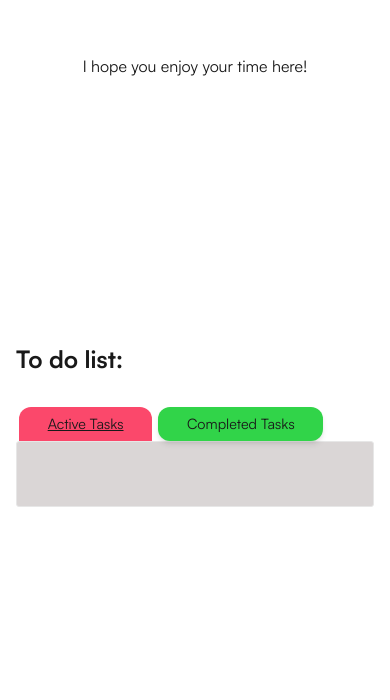
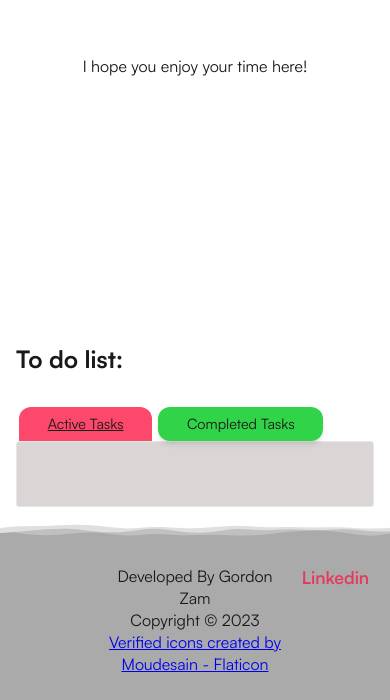
Before and after one commit to GordonNZ/todolistbygordon, a React (Create React App) app: page / in a window 390 px wide. Shown: the part 575-1275 px from the top of the page. Before the commit the page ends 1098 px from the top, so only its background shows below. Built offline with nearby package versions, Linux system fonts and the light colour scheme.

Commit message:
added responsive layout, favicon update, footer

```diff
--- a/src/pages/HomePage.js
+++ b/src/pages/HomePage.js
@@ -10,6 +10,7 @@ import './components/AddTaskForm';
 import AddTaskForm from './components/AddTaskForm';
 import Navbar from './components/Navbar';
 import Header from './components/Header';
+import Footer from './components/Footer';
 
 export default function HomePage() {
   // const [task, setTask] = useState('');
@@ -379,6 +380,7 @@ export default function HomePage() {
             ))}
         </div>
       </main>
+      <Footer />
     </div>
   );
 }
--- a/src/pages/HomePage.module.css
+++ b/src/pages/HomePage.module.css
@@ -1,10 +1,11 @@
 /* * {
   border: 2px solid red !important;
 } */
+
 body {
   color: var(--black);
 }
-/* ~~~~~~~~ Header code ~~~~~~~~ */
+/* ~~~~~~~~ Header ~~~~~~~~ */
 header {
   display: flex;
   justify-content: space-between;
@@ -23,7 +24,6 @@ nav > ul > li {
   margin: 0 1.2em;
   font-size: 1rem;
 }
-
 .name::after {
   content: 'gm';
   font-size: 0.7rem;
@@ -33,16 +33,6 @@ nav > ul > li {
   animation: animategm 3s linear infinite;
   position: relative;
 }
-
-/* #gm {
-  font-size: 0.7rem;
-  font-weight: 500;
-
-  bottom: 20px;
-  animation: animategm 4s infinite alternate-reverse;
-  position: relative;
-} */
-
 @keyframes animategm {
   from {
     transform: rotate(0deg);
@@ -55,13 +45,11 @@ nav > ul > li {
     color: #e3183d;
   }
 }
-
 .date {
   margin-top: 0.7em;
 }
 
-/* ~~~~~~~~ Main Body code ~~~~~~~~ */
-
+/* ~~~~~~~~ Main Body ~~~~~~~~ */
 main {
   margin: 1em 5em;
 }
@@ -70,7 +58,6 @@ main {
   justify-content: space-between;
   margin: 2em 0;
 }
-
 .content {
   justify-content: space-evenly;
   background-color: rgba(162, 154, 154, 0.4);
@@ -169,7 +156,6 @@ button {
 .button:hover {
   background-color: rgb(43, 184, 64);
 }
-
 .buttons > button {
   font-size: 1em;
 }
@@ -211,7 +197,7 @@ button {
   color: white;
 }
 
-/* FORM CSS */
+/* ~~~~~~~~~~~~~~~~~~ FORM CSS ~~~~~~~~~~~~~~~~~~*/
 .formContainer {
   display: flex;
   justify-content: center;
@@ -242,7 +228,7 @@ button {
 }
 .addTaskInput {
   padding: 0.5em 0.5em;
-  font-size: clamp(0.9rem, 3vw, 1.2rem);
+  font-size: clamp(0.9rem, 3vw, 1.1rem);
   border: none;
   width: 90%;
   border-radius: inherit;
@@ -274,12 +260,6 @@ button {
   background-color: #e3183d;
 }
 
-.calendar {
-  transform: scale(100%);
-}
-
-@media (max-width: 470px) {
-}
 @media (max-width: 670px) {
   header {
     padding: 1em 1em 2em 1em;
@@ -305,6 +285,22 @@ button {
   main {
     margin: 1em 1em;
   }
+
+  .deleteBtn {
+    font-size: 0.85rem;
+    padding: 0.6em 0.5em;
+    margin: 0.1em 0.2em;
+  }
+
+  .taskContent {
+    overflow-wrap: break-word;
+    hyphens: auto;
+  }
+  .addForm {
+    width: 75%;
+  }
+}
+@media (max-width: 1100px) {
   .listItem {
     margin: 0.5em 1em 0.5em 1em;
     width: 100%;
@@ -313,32 +309,25 @@ button {
   .flex {
     max-width: 100%;
   }
-  .deleteBtn {
-    font-size: 0.85rem;
-    padding: 0.6em 0.5em;
-    margin: 0.1em 0.2em;
-  }
   .taskButtons {
     display: flex;
     margin: 0.4em auto;
   }
   .taskTime {
-    margin: 0.3em 0 1em 0;
+    margin: 0.2em 0 1em 0;
     padding: 6px;
     width: 35%;
     margin-left: auto;
     margin-right: auto;
   }
-  .taskContent {
-    overflow-wrap: break-word;
-    hyphens: auto;
-  }
+}
+@media (max-width: 1300px) {
   .addForm {
     padding: 1em 1em;
-    width: 75%;
+    /* height: 95vh; */
   }
   .addTaskTitle {
-    font-size: 1.2rem;
+    font-size: 1.15rem;
     font-weight: 400;
     margin: 0.7em 0 0.3em 5%;
     text-align: left;
--- a/src/pages/Modal.css
+++ b/src/pages/Modal.css
@@ -19,7 +19,7 @@
 .modal.exit {
   opacity: 0;
 }
-@media (max-width: 670px) {
+@media (max-width: 1300px) {
   .react-calendar__navigation {
     margin-bottom: 0 !important;
   }
--- /dev/null
+++ b/src/pages/components/Footer.css
@@ -0,0 +1,42 @@
+.footer {
+  background-color: #aaaaaa;
+  min-height: 7vh;
+  padding: 3vh 2vw;
+  text-align: center;
+  /* display: flex;
+  align-items: center;
+  justify-content: center; */
+  display: grid;
+
+  /* creating the area template grid */
+  grid-template-areas:
+    'top top top'
+    '. main side'
+    'bottom bottom bottom';
+  grid-template-columns: 1fr 2fr 1fr;
+}
+.spacer {
+  aspect-ratio: 960/42;
+  width: 100%;
+  background-repeat: none;
+  background-position: center;
+  background-size: cover;
+}
+.layer {
+  background-image: url(../../assets/layered-waves-haikei.svg);
+}
+.footerMain {
+  grid-area: main;
+}
+.linkedin {
+  text-decoration: none;
+  color: #e5395b;
+  font-weight: 600;
+  font-size: 1.1rem;
+  transition: all linear 0.15s;
+  grid-area: side;
+}
+.linkedin:hover {
+  text-decoration: underline;
+  color: #9c011e;
+}
--- /dev/null
+++ b/src/pages/components/Footer.js
@@ -0,0 +1,28 @@
+import React from 'react';
+import './Footer.css';
+
+export default function Footer() {
+  let year = new Date();
+  return (
+    <div>
+      <div className='spacer layer'></div>
+      <footer className='footer'>
+        <div className='footerMain'>
+          <p>Developed By Gordon Zam</p>
+          <p>Copyright &#169; {year.getFullYear()}</p>
+          <p>
+            <a
+              href='https://www.flaticon.com/free-icons/verified'
+              title='verified icons'
+            >
+              Verified icons created by Moudesain - Flaticon
+            </a>{' '}
+          </p>
+        </div>
+        <a href='https://linkedin.com' target='blank' className='linkedin'>
+          Linkedin
+        </a>
+      </footer>
+    </div>
+  );
+}
```
Also changed, not shown: src/assets/layered-waves-haikei.svg (added), 1 other file (tests, documents, lock files or other folders).
